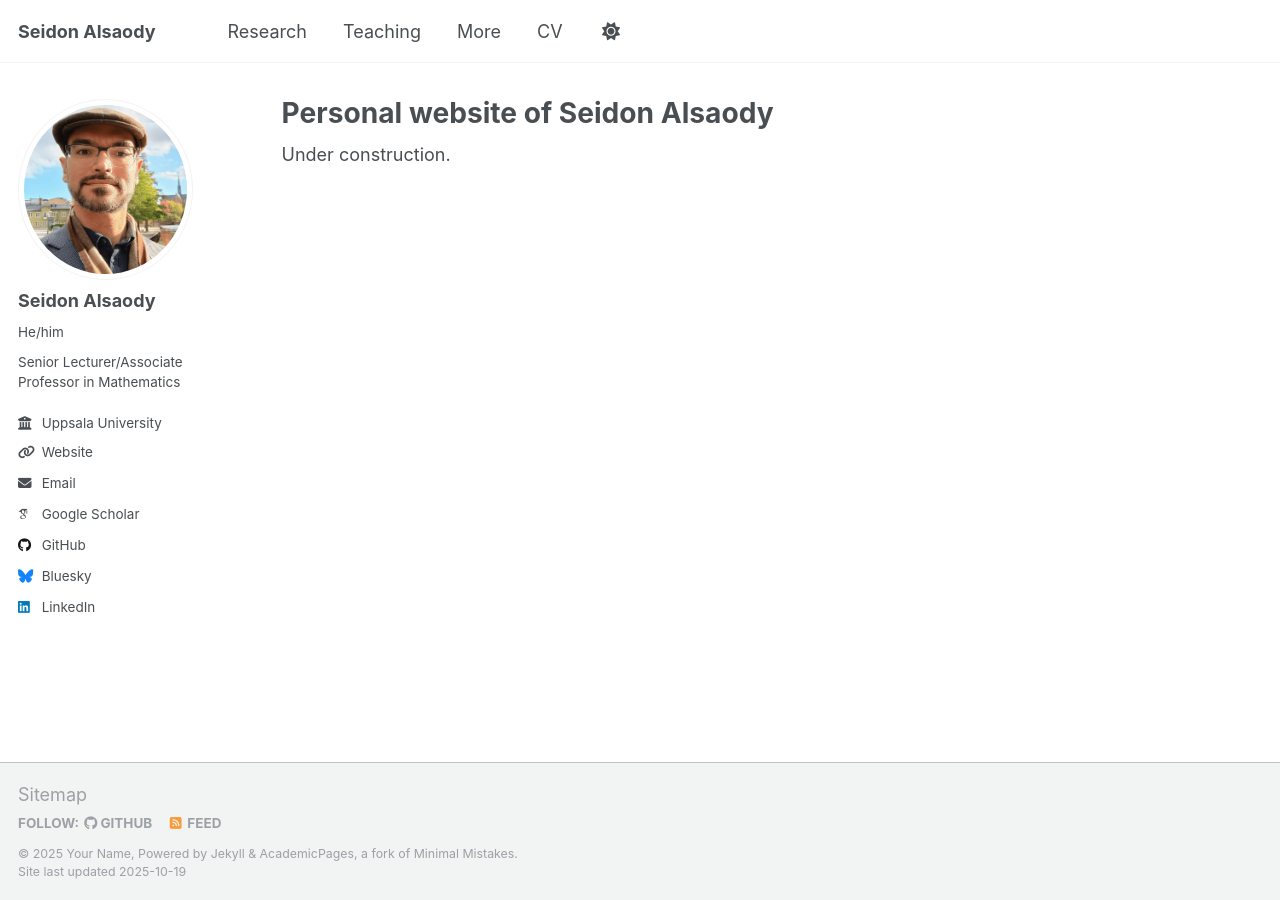
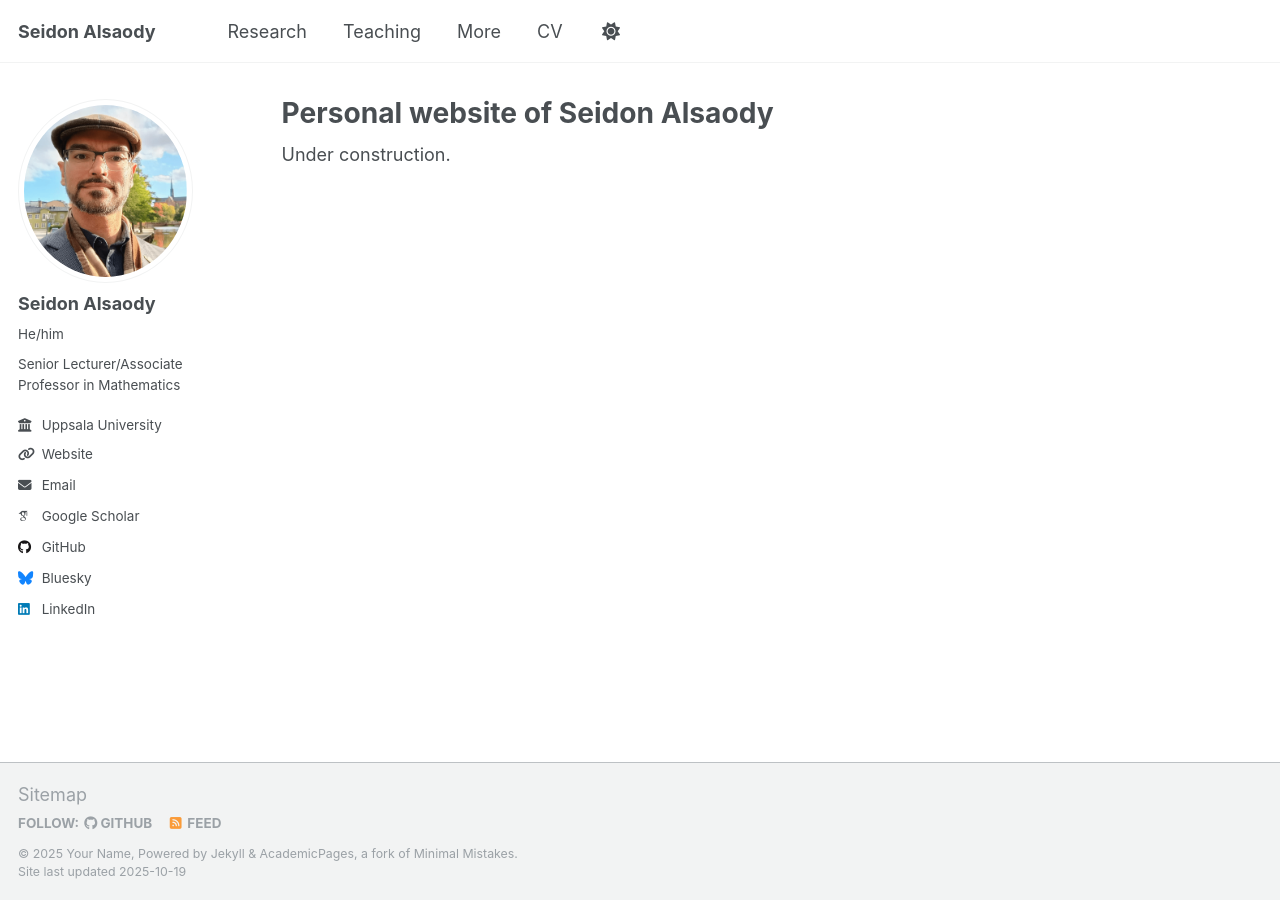
Before and after one commit to seidon-alsaody/seidon-alsaody.github.io, a Jekyll site: the page built from _pages/about.md, in a window 1280 px wide. Built offline with Jekyll 4.4.1, drawn with Linux system fonts in a browser that asks for light colours; some web fonts are replaced; a script that is not in the unit is left out.

Commit message:
Update _config.yml

```diff
--- a/_config.yml
+++ b/_config.yml
@@ -13,7 +13,7 @@ title                    : "Seidon Alsaody"
 title_separator          : "-"
 name                     : &name "Your Name"
 description              : &description "personal description"
-url                      : https://academicpages.github.io # the base hostname & protocol for your site e.g. "https://[your GitHub username].github.io" or if you already have some other page hosted on Github then use "https://[your GitHub username].github.io/[Your Repo Name]"
+url                      : https://seidon-alsaody.github.io # the base hostname & protocol for your site e.g. "https://[your GitHub username].github.io" or if you already have some other page hosted on Github then use "https://[your GitHub username].github.io/[Your Repo Name]"
 baseurl                  : "" # the subpath of your site, e.g. "/blog"
 repository               : "academicpages/academicpages.github.io"
 
@@ -22,7 +22,7 @@ repository               : "academicpages/academicpages.github.io"
 #               Additional customization can be done by editing /_includes/author-profile.html
 author:
   # Biographic information
-  avatar           : "Profiles.png"
+  avatar           : "Profile.png"
   name             : "Seidon Alsaody"
   pronouns         : "He/him"
   bio              : "Senior Lecturer/Associate Professor in Mathematics"
```
